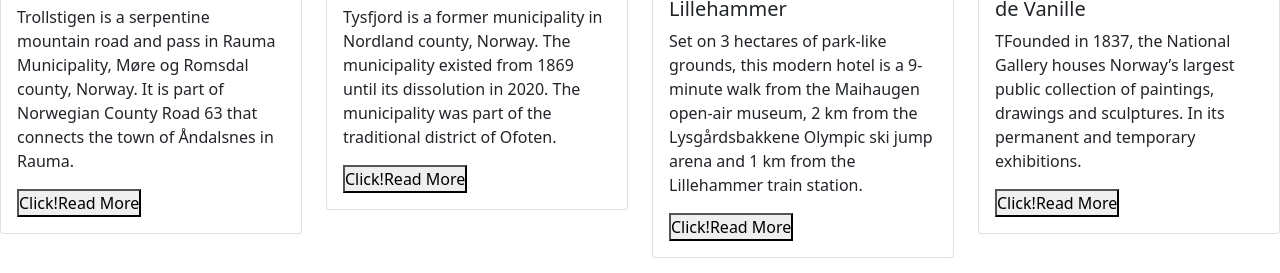
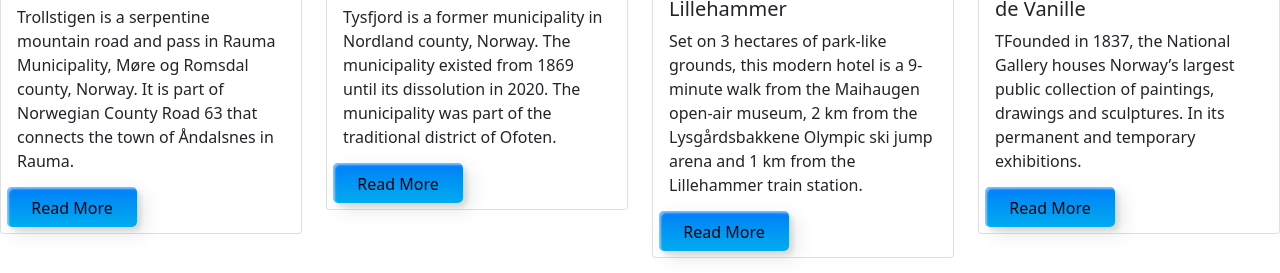
Before and after one commit to alexandra2012/Bootstrap-project-2, a plain HTML site: page index.html in a window 1280 px wide. Shown: the part 1385-1658 px from the top of the page. Drawn offline with nearby package versions, Linux system fonts and the light colour scheme; a script that the page names is missing.

Commit message:
Update style.css

```diff
--- a/assets/css/style.css
+++ b/assets/css/style.css
@@ -70,3 +70,74 @@
 .card {
     margin-bottom: 15px;
 }
+/* 12 */
+.btn-12{
+    position: relative;
+    right: 20px;
+    bottom: 20px;
+    border:none;
+    box-shadow: none;
+    width: 130px;
+    /* height: 40px; */
+    line-height: 42px;
+    -webkit-perspective: 230px;
+    perspective: 230px;
+    margin: 10px;
+  }
+  .btn-12 span {
+    background: rgb(0,172,238);
+  background: linear-gradient(0deg, rgba(0,172,238,1) 0%, rgba(2,126,251,1) 100%);
+    display: block;
+    position: absolute;
+    width: 130px;
+    height: 40px;
+    box-shadow:inset 2px 2px 2px 0px rgba(255,255,255,.5),
+     7px 7px 20px 0px rgba(0,0,0,.1),
+     4px 4px 5px 0px rgba(0,0,0,.1);
+    border-radius: 5px;
+    margin:0px;
+    text-align: center;
+    -webkit-box-sizing: border-box;
+    -moz-box-sizing: border-box;
+    box-sizing: border-box;
+    -webkit-transition: all .3s;
+    transition: all .3s;
+  }
+  .btn-12 span:nth-child(1) {
+    box-shadow:
+     -7px -7px 20px 0px #fff9,
+     -4px -4px 5px 0px #fff9,
+     7px 7px 20px 0px #0002,
+     4px 4px 5px 0px #0001;
+    -webkit-transform: rotateX(90deg);
+    -moz-transform: rotateX(90deg);
+    transform: rotateX(90deg);
+    -webkit-transform-origin: 50% 50% -20px;
+    -moz-transform-origin: 50% 50% -20px;
+    transform-origin: 50% 50% -20px;
+  }
+  .btn-12 span:nth-child(2) {
+    -webkit-transform: rotateX(0deg);
+    -moz-transform: rotateX(0deg);
+    transform: rotateX(0deg);
+    -webkit-transform-origin: 50% 50% -20px;
+    -moz-transform-origin: 50% 50% -20px;
+    transform-origin: 50% 50% -20px;
+  }
+  .btn-12:hover span:nth-child(1) {
+    box-shadow:inset 2px 2px 2px 0px rgba(255,255,255,.5),
+     7px 7px 20px 0px rgba(0,0,0,.1),
+     4px 4px 5px 0px rgba(0,0,0,.1);
+    -webkit-transform: rotateX(0deg);
+    -moz-transform: rotateX(0deg);
+    transform: rotateX(0deg);
+  }
+  .btn-12:hover span:nth-child(2) {
+    box-shadow:inset 2px 2px 2px 0px rgba(255,255,255,.5),
+     7px 7px 20px 0px rgba(0,0,0,.1),
+     4px 4px 5px 0px rgba(0,0,0,.1);
+   color: transparent;
+    -webkit-transform: rotateX(-90deg);
+    -moz-transform: rotateX(-90deg);
+    transform: rotateX(-90deg);
+  }
```
